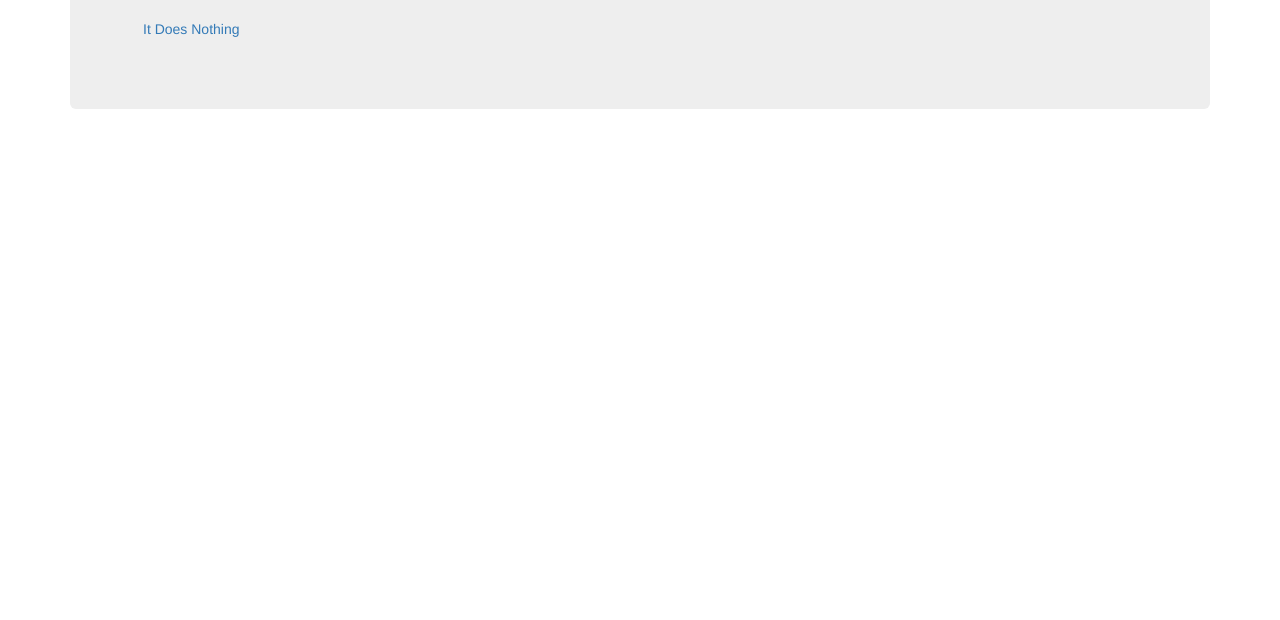
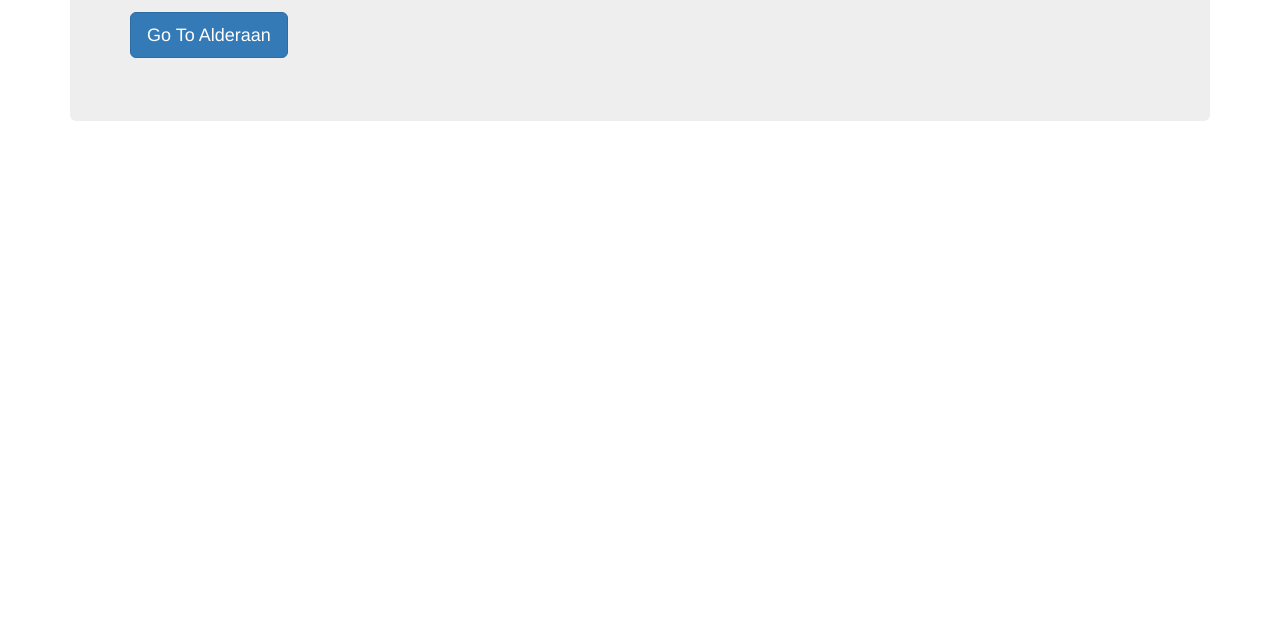
Before and after one commit to bryanesmond/boots, a plain HTML site: page index.html in a window 1280 px wide. Shown: the part 180-800 px from the top of the page. Drawn offline with nearby package versions, Linux system fonts and the light colour scheme.

Commit message:
fixed button

```diff
--- a/index.html
+++ b/index.html
@@ -13,7 +13,7 @@
       <div class="jumbotron">
         <h1>This is bootsrap exploration</h1>
         <p>With this sweet jumbotron</p>
-        <p><a class=btn btn-primay btn-lg" role="button">It Does Nothing</a>
+        <p><a class="btn btn-primary btn-lg" href="http://bryanesmond.me"role="button">Go To Alderaan</a>
       </div>
     </div>
 
```
